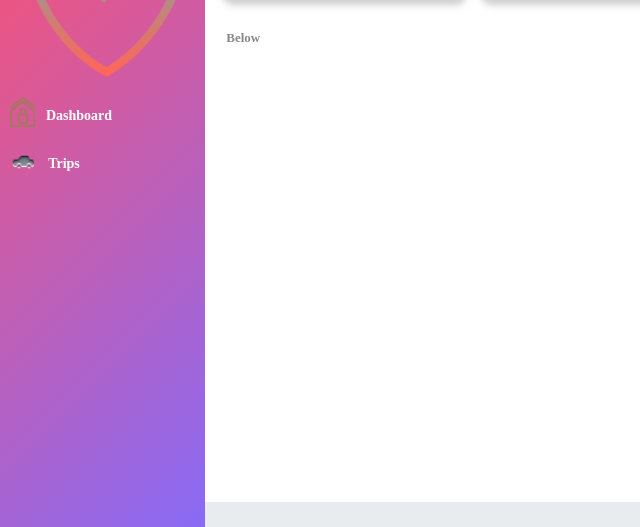
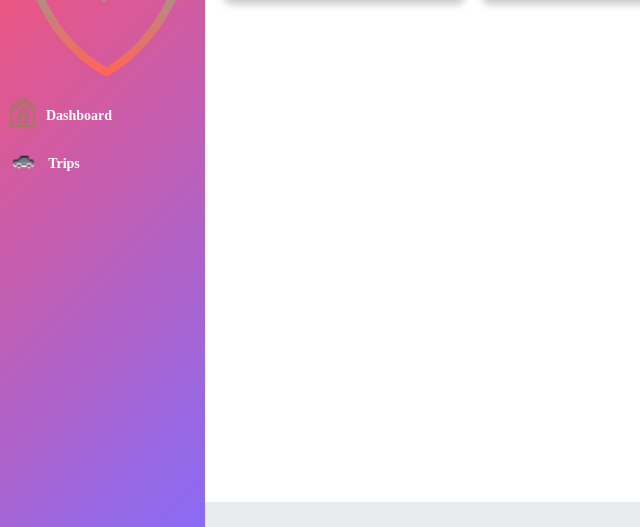
Before and after one commit to fezzopro/ADC-2019, a plain HTML site: page createtrips.html in a window 1280 px wide. Shown: the part 230-757 px from the top of the page, 0-640 px from the left. Drawn offline with Linux system fonts and the light colour scheme.

```diff
--- a/createtrips.html
+++ b/createtrips.html
@@ -106,7 +106,9 @@
 						</div>
 						<!-- End of Top boxes Section-->
 						<!-- Below Top Boxes Section-->
-						<div class="below-boxes grid">Below</div>
+						<div class="below-boxes grid">
+
+						</div>
 						<!-- End Of Below Top Boxes Section-->
 					</div>
 					<!-- site Footer division section-->
```
Also changed, not shown: README.md.
